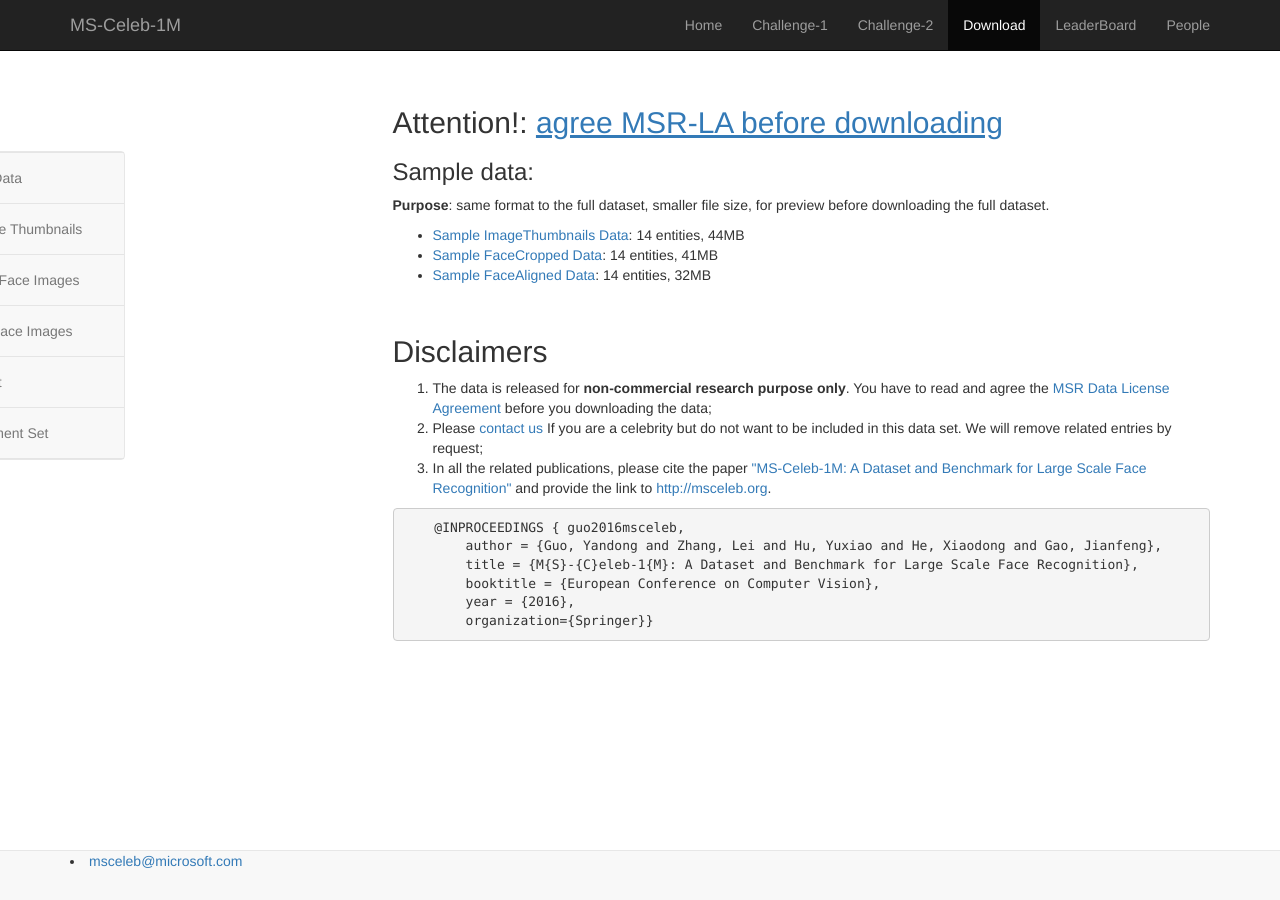
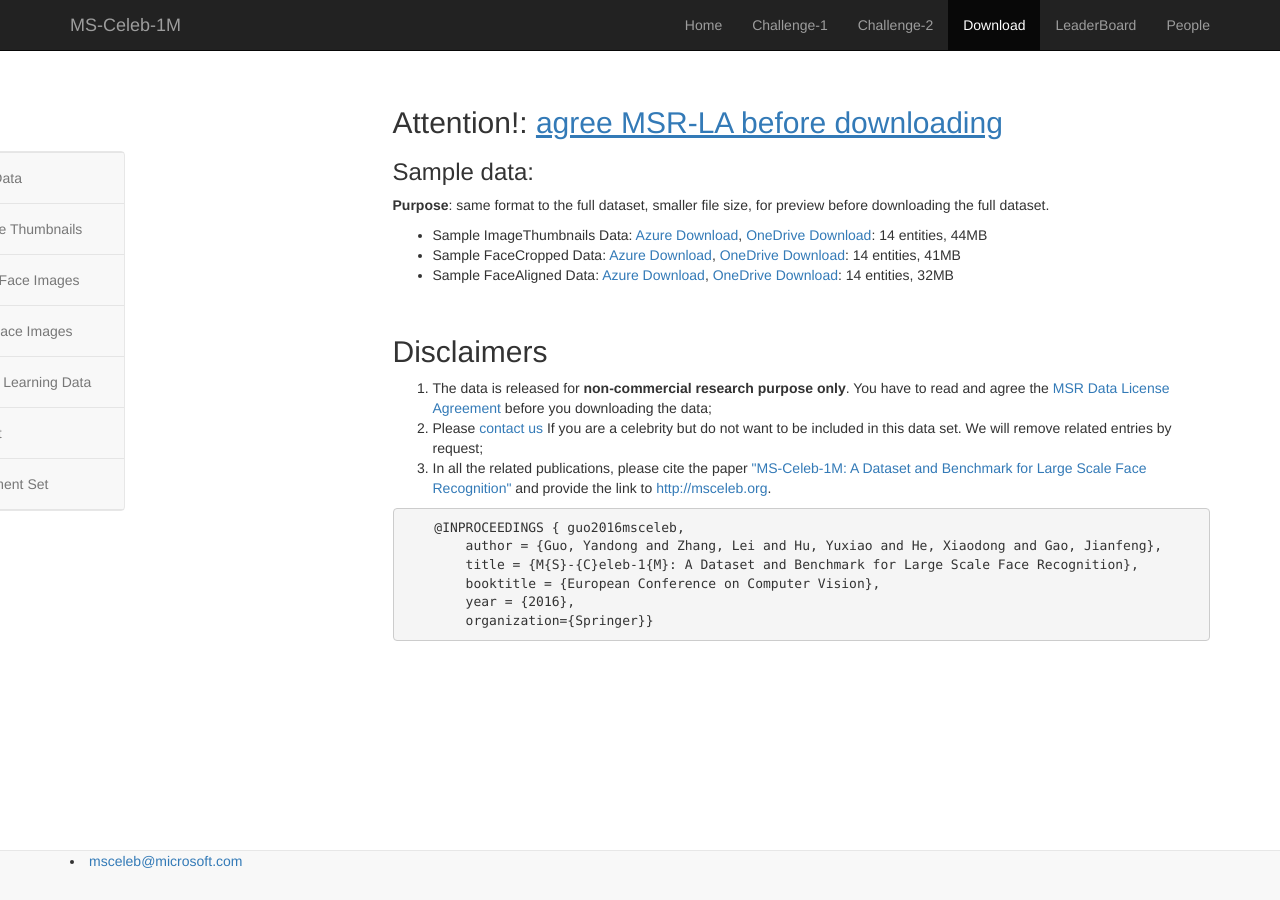
Before and after one commit to vardhman1996/msceleb.github.io, a Jekyll site: the page built from download-sample.md, in a window 1280 px wide. Built offline with Jekyll 4.4.1, drawn with Linux system fonts in a browser that asks for light colours; nearby versions of some CDN libraries.

Commit message:
Add download links

```diff
--- a/_layouts/page-download.html
+++ b/_layouts/page-download.html
@@ -23,6 +23,7 @@
                             <li><a href="full" role="tab">Full Image Thumbnails</a></li>
                             <li><a href="cropped" role="tab">Cropped Face Images</a></li>
                             <li><a href="aligned" role="tab">Aligned Face Images</a></li>
+                            <li><a href="lowshot" role="tab">Low Shot Learning Data</a></li>
                             <li><a href="list" role="tab">Entity List</a></li>
                             <li><a href="devset" role="tab">Development Set</a></li>
                         </ul>
--- a/download-sample.md
+++ b/download-sample.md
@@ -6,6 +6,6 @@
 
 ### Sample data:
 **Purpose**: same format to the full dataset, smaller file size, for preview before downloading the full dataset.
-* [Sample ImageThumbnails Data](https://1drv.ms/u/s!AsQPov4_i5H0gRvC_lxBm_jE1I1N): 14 entities, 44MB
-* [Sample FaceCropped Data](https://1drv.ms/u/s!AsQPov4_i5H0gRl4ZRPvlyDzgNr-): 14 entities, 41MB
-* [Sample FaceAligned Data](https://1drv.ms/u/s!AsQPov4_i5H0gRr4iK9RwaLHNfiw): 14 entities, 32MB
+* Sample ImageThumbnails Data: [Azure Download](https://msceleb1mdata.blob.core.windows.net/sample/MsCelebV1-ImageThumbnails.Samples.zip), [OneDrive Download](https://1drv.ms/u/s!AsQPov4_i5H0gRvC_lxBm_jE1I1N): 14 entities, 44MB
+* Sample FaceCropped Data: [Azure Download](https://msceleb1mdata.blob.core.windows.net/sample/MsCelebV1-Faces-Cropped.Samples.zip), [OneDrive Download](https://1drv.ms/u/s!AsQPov4_i5H0gRl4ZRPvlyDzgNr-): 14 entities, 41MB
+* Sample FaceAligned Data: [Azure Download](https://msceleb1mdata.blob.core.windows.net/sample/MsCelebV1-Faces-Aligned.Samples.zip), [OneDrive Download](https://1drv.ms/u/s!AsQPov4_i5H0gRr4iK9RwaLHNfiw): 14 entities, 32MB
```
Also changed, not shown: download-aligned.md (+1 -0 lines), download-list.md (+3 -1 lines), download-lowshot.md (added, +16 -0 lines).
